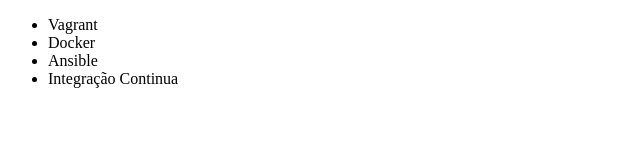
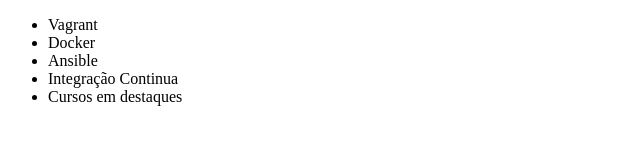
Before and after one commit to Leonardoliveira/Teste-Git, a plain HTML site: page Index.html in a window 1280 px wide. Shown: the whole page, without its empty margins (0-640 px from the left). Drawn offline with Linux system fonts and the light colour scheme.

Commit message:
Adicninado cursos em destaques

```diff
--- a/Index.html
+++ b/Index.html
@@ -10,6 +10,7 @@
         <li>Docker</li>
         <li>Ansible</li>
         <li>Integração Continua</li>
+        <li>Cursos em destaques</li>
     </ul>
 </body>
 </html>
```
